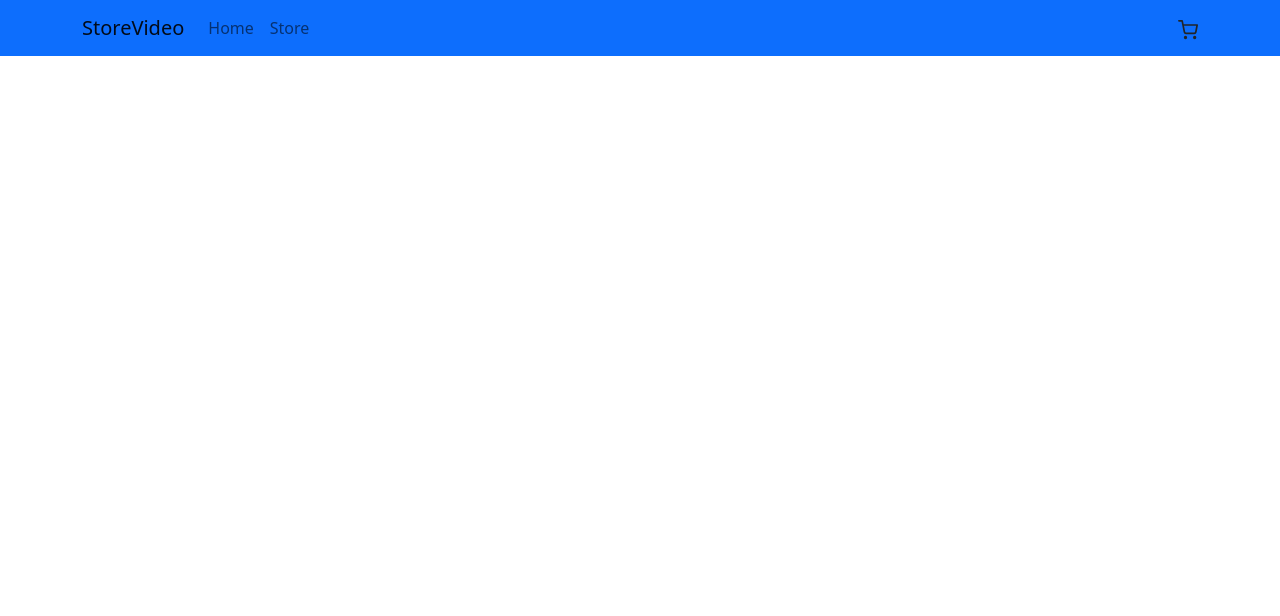
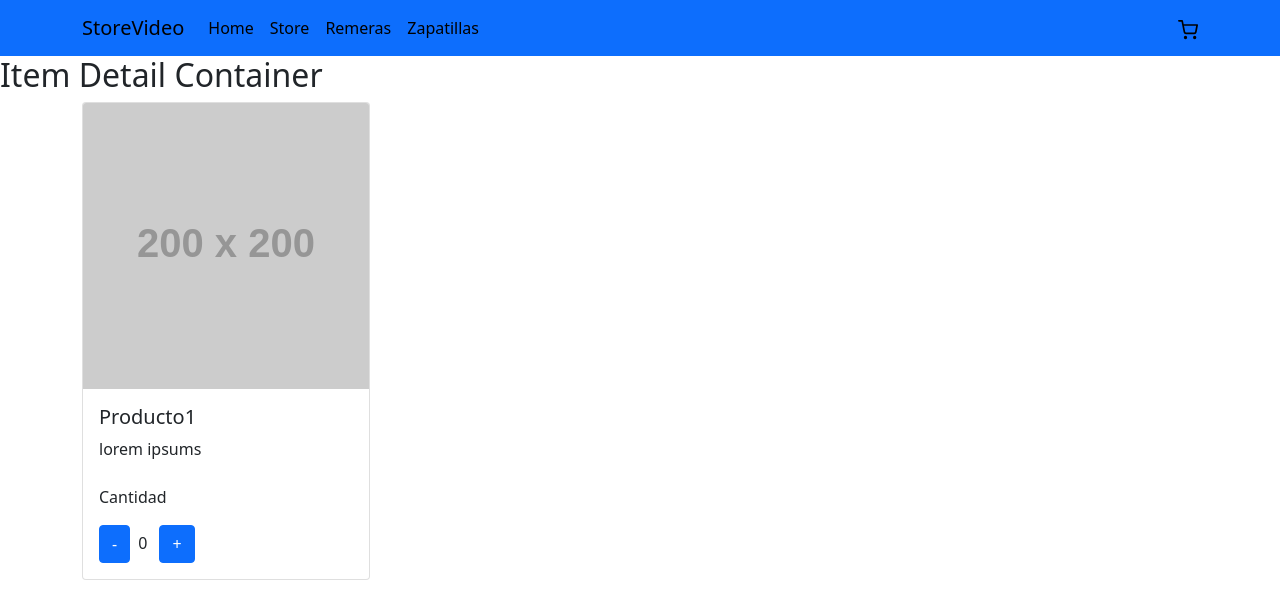
Before and after one commit to agusjd-zz/storevideo, a React (Create React App) app: page /detail/1 in a window 1280 px wide. Shown: the top 616 px of the page. Built offline with nearby package versions, Linux system fonts and the light colour scheme.

Commit message:
itemdetail added

```diff
--- a/src/App.jsx
+++ b/src/App.jsx
@@ -3,6 +3,8 @@ import { NavBar } from "./Components/Navbar/Navbar";
 import { ItemListContainer} from "./Components/ItemListContainer/ItemListContainer"
 import ItemDetailContainer from "./Components/ItemDetailContainer/ItemDetailContainer";
 import {BrowserRouter,Routes,Route} from 'react-router-dom'
+import CartView from "./Components/CartView/CartView";
+
 
 function App() {
   return (
@@ -10,8 +12,9 @@ function App() {
       <NavBar />
       <Routes>
         <Route path ="/" element={<ItemListContainer />} />
-        <Route path="/detail" element = {<ItemDetailContainer/>}/>
-
+        <Route path="/detail/:itemId" element = {<ItemDetailContainer/>}/>
+        <Route path="/category/:categoryId" element = {<ItemListContainer/>}/>
+        <Route path="/cart" element={<CartView/>}  />
       </Routes>
 
 
--- /dev/null
+++ b/src/Components/CartView/CartView.jsx
@@ -0,0 +1,12 @@
+import React from 'react'
+
+const CartView = () => {
+    return (
+        <div className="container">
+            <h2>CartView</h2>
+
+        </div>
+    )
+}
+
+export default CartView
--- a/src/Components/Item/Item.jsx
+++ b/src/Components/Item/Item.jsx
@@ -1,18 +1,22 @@
 import React from 'react'
-import { Card } from 'react-bootstrap'
-import { ItemCount } from '../ItemCount/ItemCount'
+import { Card,Button } from 'react-bootstrap'
+import { Link } from 'react-router-dom'
+
 
 export const Item = ({item}) => {
     return (
 
-          <Card style={{ width: '18rem' }} className="m">
+        <Card style={{ width: '18rem' }} className="m">
             <Card.Img variant="top" src={item.img} />
             <Card.Body>
                 <Card.Title>{item.nombre}</Card.Title>
                 <Card.Text>
-                {item.descripcion}
+                {item.descripcion}<br/>
+                {item.precio}
                 </Card.Text>
-                <ItemCount stock= {item.stock} />
+
+               <Link to= {`/detail/${item.id}`} > <Button variant="primary">Ver mas</Button></Link>
+
             </Card.Body>
         </Card>
 
--- a/src/Components/ItemDetail/ItemDetail.jsx
+++ b/src/Components/ItemDetail/ItemDetail.jsx
@@ -1,9 +1,20 @@
 import React from 'react'
+import { Card } from 'react-bootstrap'
+import { ItemCount } from '../ItemCount/ItemCount'
 
-const ItemDetail = () => {
+const ItemDetail = ( {item}) => {
     return (
-        <div>
-
+        <div className="container">
+        <Card style={{ width: '18rem' }} className="m">
+        <Card.Img variant="top" src={item.img} />
+        <Card.Body>
+            <Card.Title>{item.nombre}</Card.Title>
+            <Card.Text>
+            {item.descripcion}
+            </Card.Text>
+            <ItemCount stock= {item.stock} />
+        </Card.Body>
+        </Card>
         </div>
     )
 }
--- a/src/Components/ItemDetailContainer/ItemDetailContainer.jsx
+++ b/src/Components/ItemDetailContainer/ItemDetailContainer.jsx
@@ -1,21 +1,34 @@
 import React, { useEffect,useState } from 'react'
 import ItemDetail from '../ItemDetail/ItemDetail'
-import pedirItem from '../../Helpers/pedirItem'
+import {pedirItem} from '../../Helpers/pedirItem'
+import { useParams } from 'react-router'
 
 
 export const ItemDetailContainer = () => {
-    const [item,setItem] = useState(null)
+    const [item,setItem] = useState(0)
+
+    const [loading,setLoading] = useState(false)
+
+    const {itemId}  = useParams()
+    console.log(itemId)
     console.log(item)
 
     useEffect(()=>{
-        pedirItem(2)
+        setLoading(true)
+        pedirItem(Number(itemId))
         .then(resp => setItem(resp))
-    },[])
+        .finally(()=>{
+            setLoading(false)
+        })
+    },[itemId])
 
     return (
         <div>
             <h2> Item Detail Container </h2>
-            {item && <ItemDetail item={item}/>}
+            {loading
+            ? <h2>Cargando</h2>
+            :<ItemDetail item={item}/>}
+
         </div>
     )
 }
--- a/src/Components/ItemListContainer/ItemListContainer.jsx
+++ b/src/Components/ItemListContainer/ItemListContainer.jsx
@@ -1,4 +1,5 @@
 import React,{useEffect,useState} from 'react'
+import { useParams } from 'react-router'
 import { pedirDatos } from '../../Helpers/pedirDatos'
 import ItemList from '../ItemList/ItemList'
 
@@ -6,11 +7,19 @@ export const ItemListContainer = () => {
     const [items,setItems]  = useState([])
     const [loading,setLoading] = useState(false)
 
+    const {categoryId} = useParams()
+    console.log(categoryId)
+
     useEffect(() => {
       setLoading(true)
       pedirDatos()
         .then( (resp)=>{
-          setItems(resp)
+          if(categoryId) {
+              setItems(resp.filter((el)=>el.category === categoryId))
+          }else{
+            setItems(resp)
+          }
+
 
         })
         .catch((err)=>{
@@ -20,7 +29,7 @@ export const ItemListContainer = () => {
           setLoading(false)
           console.log("Promesa Finalizada")
         })
-    }, [])
+    }, [categoryId])
 
     return (
         <div className="mt-4 container"  >
--- a/src/Components/Navbar/Navbar.jsx
+++ b/src/Components/Navbar/Navbar.jsx
@@ -2,7 +2,8 @@ import Navbar from 'react-bootstrap/Navbar'
 import { Container } from 'react-bootstrap'
 import { Nav} from 'react-bootstrap'
 import {CartWidget} from '../CartWidget/CartWidget'
-import {NavLink} from 'react-router-dom'
+import {Link} from 'react-router-dom'
+import './Navbar.scss'
 
 
 export const NavBar = () =>{
@@ -11,20 +12,22 @@ export const NavBar = () =>{
 
   <Navbar bg="primary" expand="lg">
     <Container>
-      <NavLink to="/">
-      <Navbar.Brand href="/">StoreVideo</Navbar.Brand>
-      </NavLink>
+
+      <Navbar.Brand> <Link to="/"> StoreVideo </Link></Navbar.Brand>
+
       <Navbar.Toggle aria-controls="basic-navbar-nav" />
       <Navbar.Collapse id="basic-navbar-nav">
         <Nav className="me-auto">
-        <NavLink to="/">
-          <Nav.Link href="/">Home</Nav.Link>
-        </NavLink>
-        <NavLink to="/detail">
-          <Nav.Link href="/detail">Store</Nav.Link>
-          </NavLink>
+
+          <Nav.Link > <Link to="/"> Home </Link></Nav.Link>
+
+
+          <Nav.Link> <Link to="/detail">Store </Link></Nav.Link>
+          <Nav.Link> <Link to="/category/remeras">Remeras </Link></Nav.Link>
+          <Nav.Link> <Link to="/category/zapatillas">Zapatillas </Link></Nav.Link>
         </Nav>
-        <CartWidget/>
+
+        <Link to = "/cart"><CartWidget/></Link>
       </Navbar.Collapse>
 
     </Container>
--- a/src/Components/Navbar/Navbar.scss
+++ b/src/Components/Navbar/Navbar.scss
@@ -0,0 +1,4 @@
+a{
+    color: black;
+    text-decoration: none;
+}
--- a/src/Data/stock.js
+++ b/src/Data/stock.js
@@ -6,7 +6,8 @@ export const stock = [
       precio: 200,
       img: "https://via.placeholder.com/200",
       stock: 10,
-      descripcion: "lorem ipsums"
+      descripcion: "lorem ipsums",
+      category : "remeras"
 
 
 
@@ -17,8 +18,8 @@ export const stock = [
       precio: 200,
       img: "https://via.placeholder.com/200",
       stock:20,
-      descripcion: "lorem ipsums"
-
+      descripcion: "lorem ipsums",
+      category : "remeras"
 
     },
     {
@@ -27,7 +28,8 @@ export const stock = [
       precio: 200,
       img: "https://via.placeholder.com/200",
       stock: 15,
-      descripcion: "lorem ipsums"
+      descripcion: "lorem ipsums",
+      category : "remeras"
 
 
     },
@@ -37,7 +39,8 @@ export const stock = [
       precio: 200,
       img: "https://via.placeholder.com/200",
       stock: 15,
-      descripcion: "lorem ipsums"
+      descripcion: "lorem ipsums",
+      category : "remeras"
 
 
     },
@@ -47,7 +50,8 @@ export const stock = [
       precio: 200,
       img: "https://via.placeholder.com/200",
       stock: 15,
-      descripcion: "lorem ipsums"
+      descripcion: "lorem ipsums",
+      category : "zapatillas"
 
 
     },
@@ -57,7 +61,8 @@ export const stock = [
       precio: 200,
       img: "https://via.placeholder.com/200",
       stock: 15,
-      descripcion: "lorem ipsums"
+      descripcion: "lorem ipsums",
+      category : "zapatillas"
 
 
     },
@@ -67,7 +72,8 @@ export const stock = [
       precio: 200,
       img: "https://via.placeholder.com/200",
       stock: 15,
-      descripcion: "lorem ipsums"
+      descripcion: "lorem ipsums",
+      category : "zapatillas"
 
 
     },
@@ -77,7 +83,8 @@ export const stock = [
       precio: 200,
       img: "https://via.placeholder.com/200",
       stock: 15,
-      descripcion: "lorem ipsums"
+      descripcion: "lorem ipsums",
+      category : "zapatillas"
 
 
     },
--- a/src/Helpers/pedirDatos.jsx
+++ b/src/Helpers/pedirDatos.jsx
@@ -5,6 +5,6 @@ export const pedirDatos = () =>{
     return new Promise((resolve,reject)=>{
        setTimeout(()=>{
          resolve(stock)
-       },2000)
+       },1000)
     })
   }
--- a/src/Helpers/pedirItem.jsx
+++ b/src/Helpers/pedirItem.jsx
@@ -5,7 +5,7 @@ export const pedirItem = (id) =>{
     return new Promise((resolve,reject)=>{
        setTimeout(()=>{
          resolve(stock.find(el => el.id === id))
-       },2000)
+       },1000)
     })
   }
 
```
